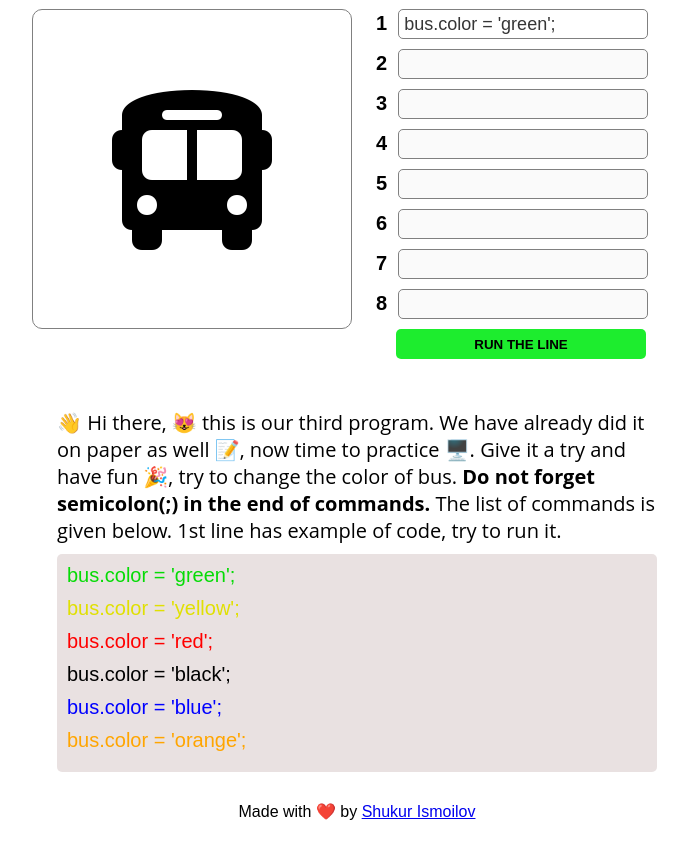
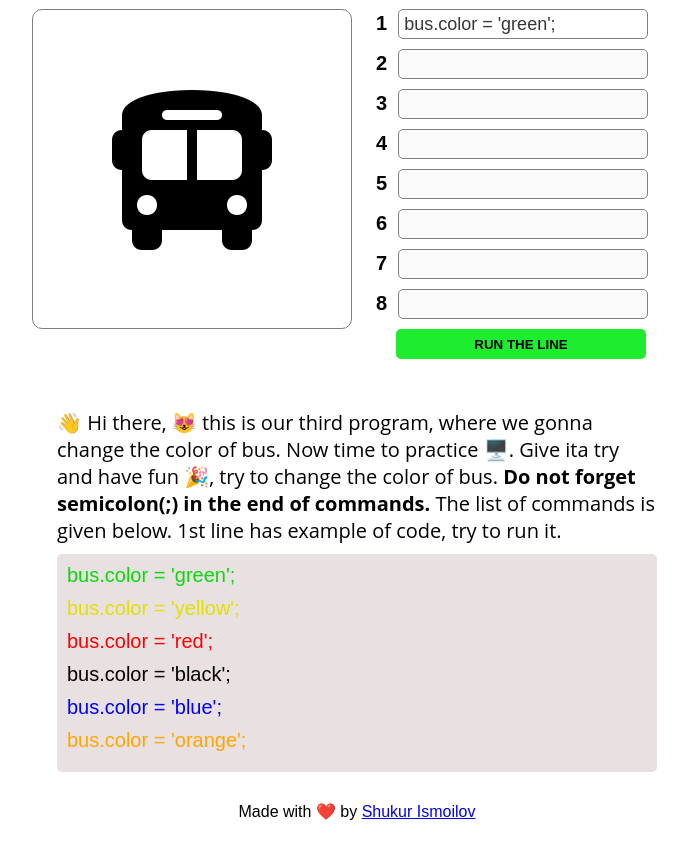
Before and after one commit to ShukurIsmoilov/object-feature-modification, a plain HTML site: page index.html in a window 1280 px wide. Shown: the part 59-910 px from the top of the page, without its empty margins (288-976 px from the left). Drawn offline with Linux system fonts and the light colour scheme.

Commit message:
description change

```diff
--- a/index.html
+++ b/index.html
@@ -35,13 +35,11 @@
         </div>
     </div>
     <p class="info">
-        👋 Hi there, 😻 this is our third program. We have already
-        did it on paper as well 📝, now time to practice 🖥️. Give it
-        a try and have fun 🎉, try to change the color of bus.
-        <strong>Do not forget semicolon(;) in the end of commands.</strong>
-        The list of commands is given below. 1st line has example of code,
-        try to run it.
-
+        👋 Hi there, 😻 this is our third program, where we gonna change
+        the color of bus. Now time to practice 🖥️. Give ita try and have
+        fun 🎉, try to change the color of bus. <strong>Do not forget
+        semicolon(;) in the end of commands.</strong> The list of commands
+        is given below. 1st line has example of code, try to run it.
     </p>
     <ul class="colors">
         <li class="green">bus.color = 'green';</li>
@@ -52,7 +50,12 @@
         <li class="orange">bus.color = 'orange';</li>
     </ul>
 
-    <footer>Made with ❤️ by <a href="https://shukurdzhon.github.io/object-feature-modification/">Shukur Ismoilov</a></footer>
+    <footer>
+        Made with ❤️ by
+        <a href="https://shukurdzhon.github.io/object-feature-modification/">
+            Shukur Ismoilov
+        </a>
+    </footer>
 </body>
 <script src="./js/script.js"></script>
 
```
